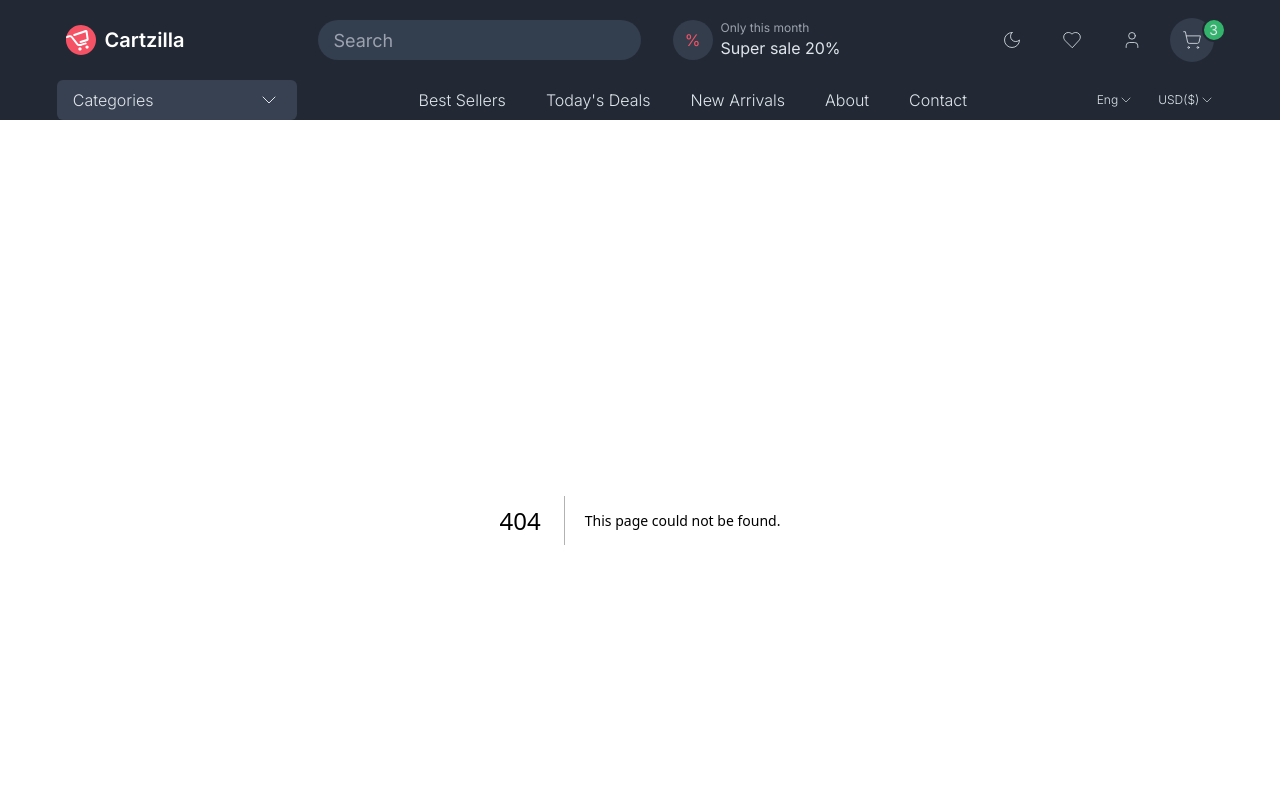
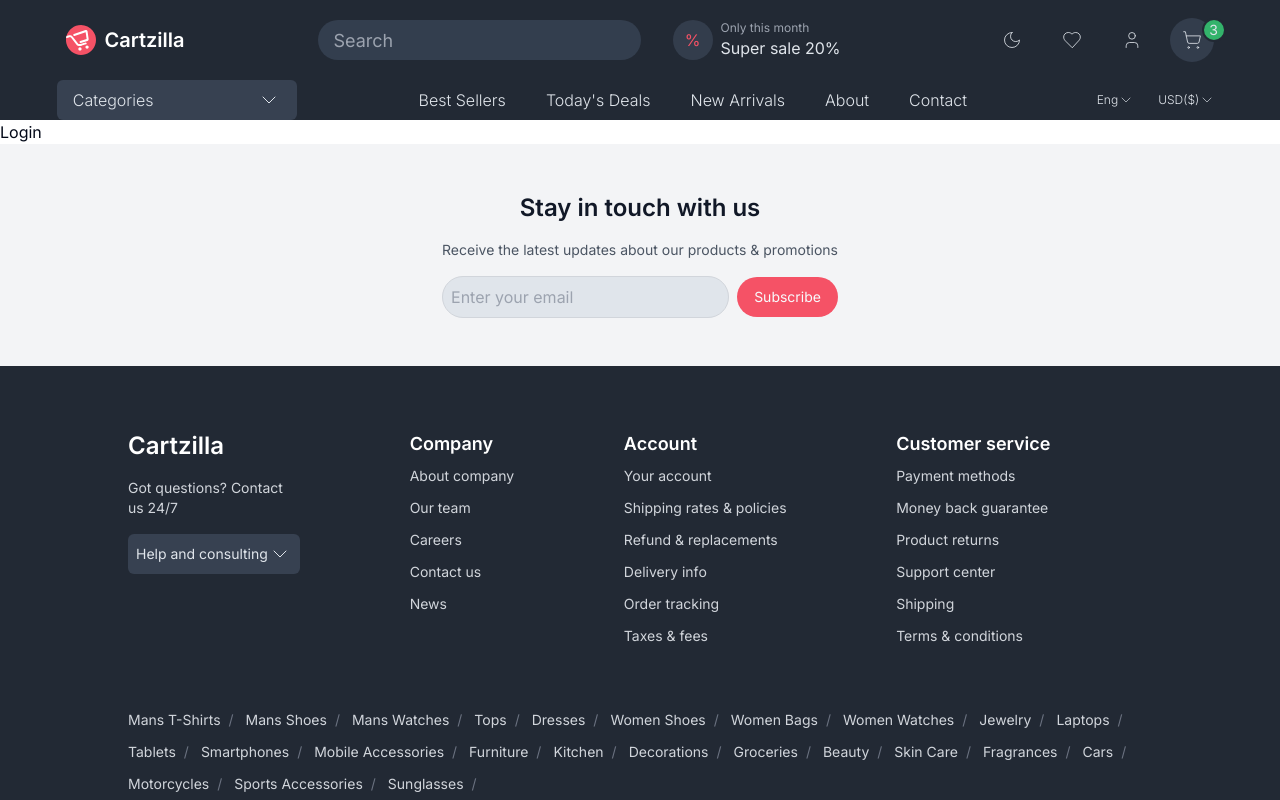
Before and after one commit to rikimario/Cartzilla-NextJs, a Next.js app: page /login in a window 1280 px wide. Before the commit this address had no page. Shown: the top 800 px of the page. Built offline with nearby package versions, Linux system fonts and the light colour scheme.

Commit message:
add login page

```diff
--- /dev/null
+++ b/src/app/login/page.tsx
@@ -0,0 +1,5 @@
+import React from "react";
+
+export default function Login() {
+  return <div>Login</div>;
+}
```
